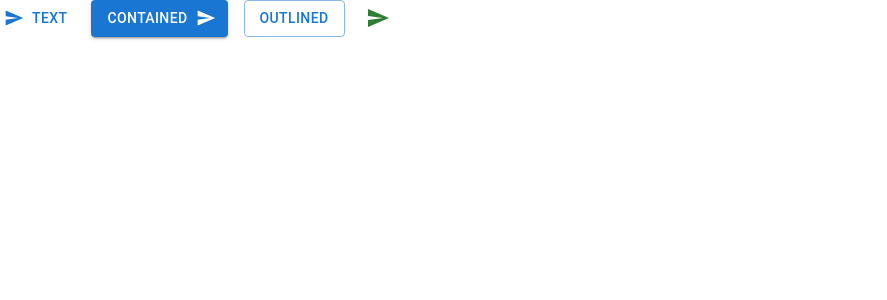
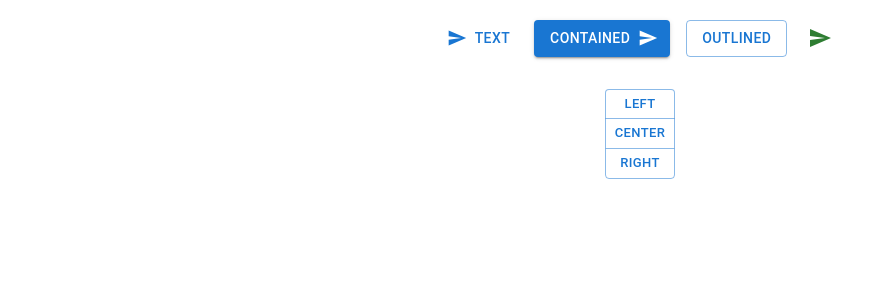
Before and after one commit to abhilashsethi/react-mui-demo, a React (Create React App) app: page / in a window 1280 px wide. Shown: the top 300 px of the page, without its empty margins (0-887 px from the left). Built offline with nearby package versions, Linux system fonts and the light colour scheme.

Commit message:
muiButtonGroup

```diff
--- a/src/components/MuiButtons.tsx
+++ b/src/components/MuiButtons.tsx
@@ -1,9 +1,16 @@
 import React from "react";
-import { Button, IconButton, Stack } from "@mui/material";
+import { Button, ButtonGroup, IconButton, Stack } from "@mui/material";
 import SendIcon from "@mui/icons-material/Send";
 
 const MuiButtons = () => {
 	return (
+		<Stack
+			spacing={4}
+			direction="column"
+			justifyContent={"center"}
+			alignItems={"center"}
+			className="mt-5"
+		>
 			<Stack spacing={2} direction="row">
 				<Button
 					startIcon={<SendIcon />}
@@ -14,8 +21,8 @@ const MuiButtons = () => {
 				</Button>
 
 				<Button
+					variant="contained"
 					endIcon={<SendIcon />}
-				variant="contained"
 					onClick={() => alert("clicked")}
 				>
 					contained
@@ -26,6 +33,21 @@ const MuiButtons = () => {
 					<SendIcon />
 				</IconButton>
 			</Stack>
+
+			<Stack direction="row">
+				<ButtonGroup variant="outlined" orientation="vertical" size={"small"}>
+					<Button
+						onClick={() => {
+							alert("Left Clicked");
+						}}
+					>
+						Left
+					</Button>
+					<Button>Center</Button>
+					<Button>Right</Button>
+				</ButtonGroup>
+			</Stack>
+		</Stack>
 	);
 };
 
```
Lines whose indentation alone changed are shown as unchanged.
